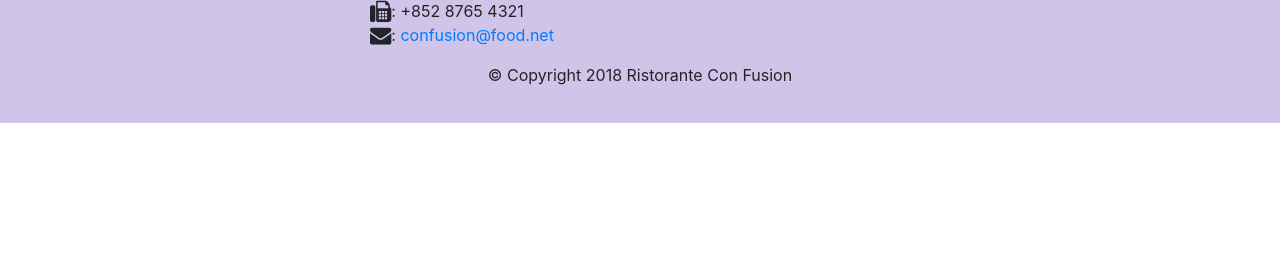
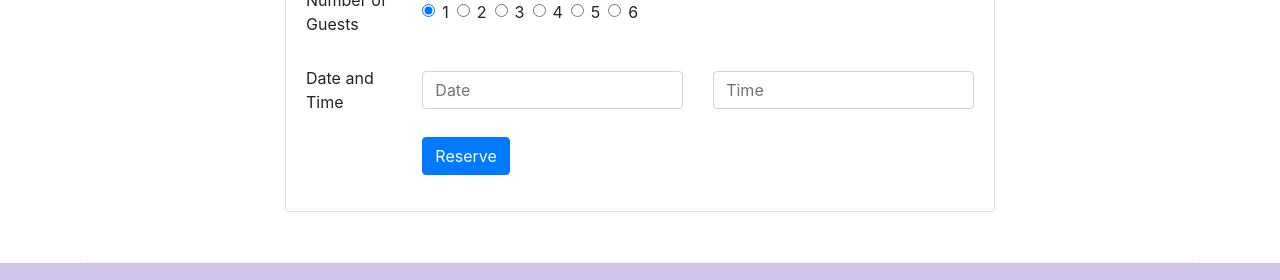
Before and after one commit to Kwatanwa17/Coursera-Bootstrap4, a website: page conFusion/index.html in a window 1280 px wide. Shown: the part 1683-1963 px from the top of the page. Before the commit the page ends 1806 px from the top, so only its background shows below. Drawn offline with nearby package versions, Linux system fonts and the light colour scheme.

Commit message:
reserve a table form

```diff
--- a/conFusion/index.html
+++ b/conFusion/index.html
@@ -115,6 +115,101 @@
         </div>
     </div>
 
+    <div class="row row-content">
+
+        <div class="col-8 offset-2">
+
+            <div class="card">
+
+                <h3 class="card-header bg-warning text-white d-flex justify-content-center">Reserve a table</h3>
+
+                <div class="card-body">
+
+                    <form>
+
+                        <div class="form-group row">
+                            <label class="col-md-2 col-form-label">Number of Guests</label>
+                            <div class="col-md-10 d-flex align-self-center">
+
+                                <div class="form-check mr-2">
+                                    <input class="form-check-input" type="radio" name="Radios"
+                                           id="Radios1"
+                                           value="option1" checked>
+                                    <label class="form-check-label" for="Radios1">
+                                        1
+                                    </label>
+                                </div>
+                                <div class="form-check mr-2">
+                                    <input class="form-check-input" type="radio" name="Radios"
+                                           id="Radios2"
+                                           value="option2">
+                                    <label class="form-check-label" for="Radios2">
+                                        2
+                                    </label>
+                                </div>
+                                <div class="form-check mr-2">
+                                    <input class="form-check-input" type="radio" name="Radios"
+                                           id="Radios3"
+                                           value="option3">
+                                    <label class="form-check-label" for="Radios3">
+                                        3
+                                    </label>
+                                </div>
+                                <div class="form-check mr-2">
+                                    <input class="form-check-input" type="radio" name="Radios"
+                                           id="Radios4"
+                                           value="option4">
+                                    <label class="form-check-label" for="Radios4">
+                                        4
+                                    </label>
+                                </div>
+                                <div class="form-check mr-2">
+                                    <input class="form-check-input" type="radio" name="Radios"
+                                           id="Radios5"
+                                           value="option5">
+                                    <label class="form-check-label" for="Radios5">
+                                        5
+                                    </label>
+                                </div>
+                                <div class="form-check mr-2">
+                                    <input class="form-check-input" type="radio" name="Radios"
+                                           id="Radios6"
+                                           value="option6">
+                                    <label class="form-check-label" for="Radios6">
+                                        6
+                                    </label>
+                                </div>
+
+                            </div>
+                        </div>
+
+                        <div class="form-group row">
+                            <label for="" class="col-md-2 col-form-label">Date and Time</label>
+                            <div class="col-md-5 align-self-center">
+                                <input type="text" class="form-control" id="date" name="date"
+                                       placeholder="Date">
+                            </div>
+                            <div class="col-md-5 align-self-center">
+                                <input type="text" class="form-control" id="time" name="time"
+                                       placeholder="Time">
+                            </div>
+                        </div>
+
+                        <div class="form-group row">
+                            <div class="offset-md-2 col-md-10">
+                                <button type="submit" class="btn btn-primary">Reserve</button>
+                            </div>
+                        </div>
+
+                    </form>
+
+                </div>
+
+            </div>
+
+        </div>
+    </div>
+
 </div>
 
 <footer class="footer">
```
